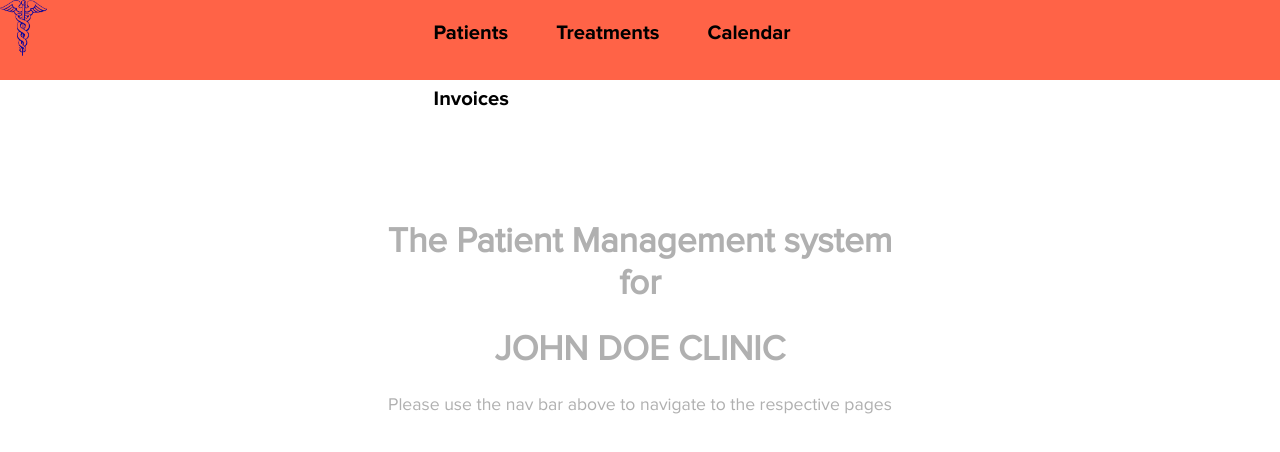
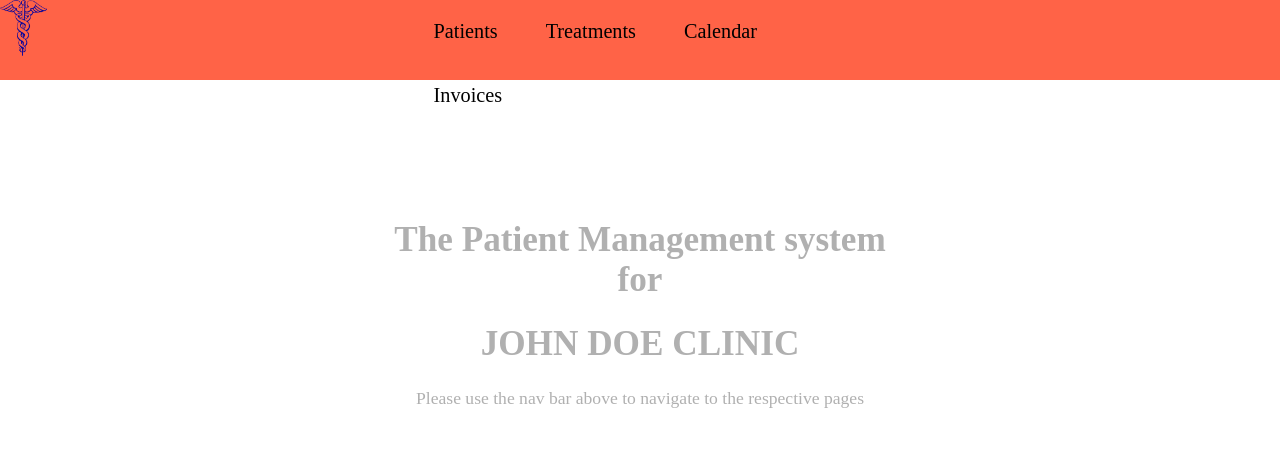
Before and after one commit to datmemerboi/TDC-client, a React (Create React App) app: page / in a window 1280 px wide. Shown: the top 452 px of the page. Built offline with nearby package versions, Linux system fonts and the light colour scheme.

Commit message:
Removed font import

```diff
--- a/src/App.scss
+++ b/src/App.scss
@@ -1,19 +1,3 @@
-@font-face {
-  font-family: 'Proxima-Nova Regular';
-  src: url('/fonts/ProximaNova/ProximaNova-Regular.woff2') format('woff');
-}
-@font-face {
-  font-family: 'Proxima-Nova Semi';
-  src: url('/fonts/ProximaNova/ProximaNova-Semibold.woff2') format('woff');
-}
-@font-face {
-  font-family: 'Proxima-Nova Light';
-  src: url('/fonts/ProximaNova/ProximaNova-Light.woff2') format('woff');
-}
-@font-face {
-  font-family: 'Proxima-Nova Bold';
-  src: url('/fonts/ProximaNova/ProximaNova-Bold.woff2') format('woff');
-}
 // SAMPLE COLORS
 $tomato: #FF6347;
 $wheat: #F5DEB3;
@@ -56,11 +40,11 @@ $completedBGColor: $fadedBlue;
 $postponedBGColor: $fadedAmber;
 
 * {
-  font-family: "Proxima-Nova Regular", sans-serif;
-  .Reg { font-family: "Proxima-Nova Regular", sans-serif; }
-  .Bld { font-family: "Proxima-Nova Bold", sans-serif; }
-  .Semi { font-family: "Proxima-Nova Semi", sans-serif; }
-  .Lt { font-family: "Proxima-Nova Light", sans-serif; }
+  font-family: "Proxima-Nova";
+  .Reg { font-family: "Proxima-Nova"; }
+  .Bld { font-family: "Proxima-Nova Bold"; }
+  .Semi { font-family: "Proxima-Nova Semi"; }
+  .Lt { font-family: "Proxima-Nova Light"; }
 }
 body {
   font-size: $bodyFontSize;
```
